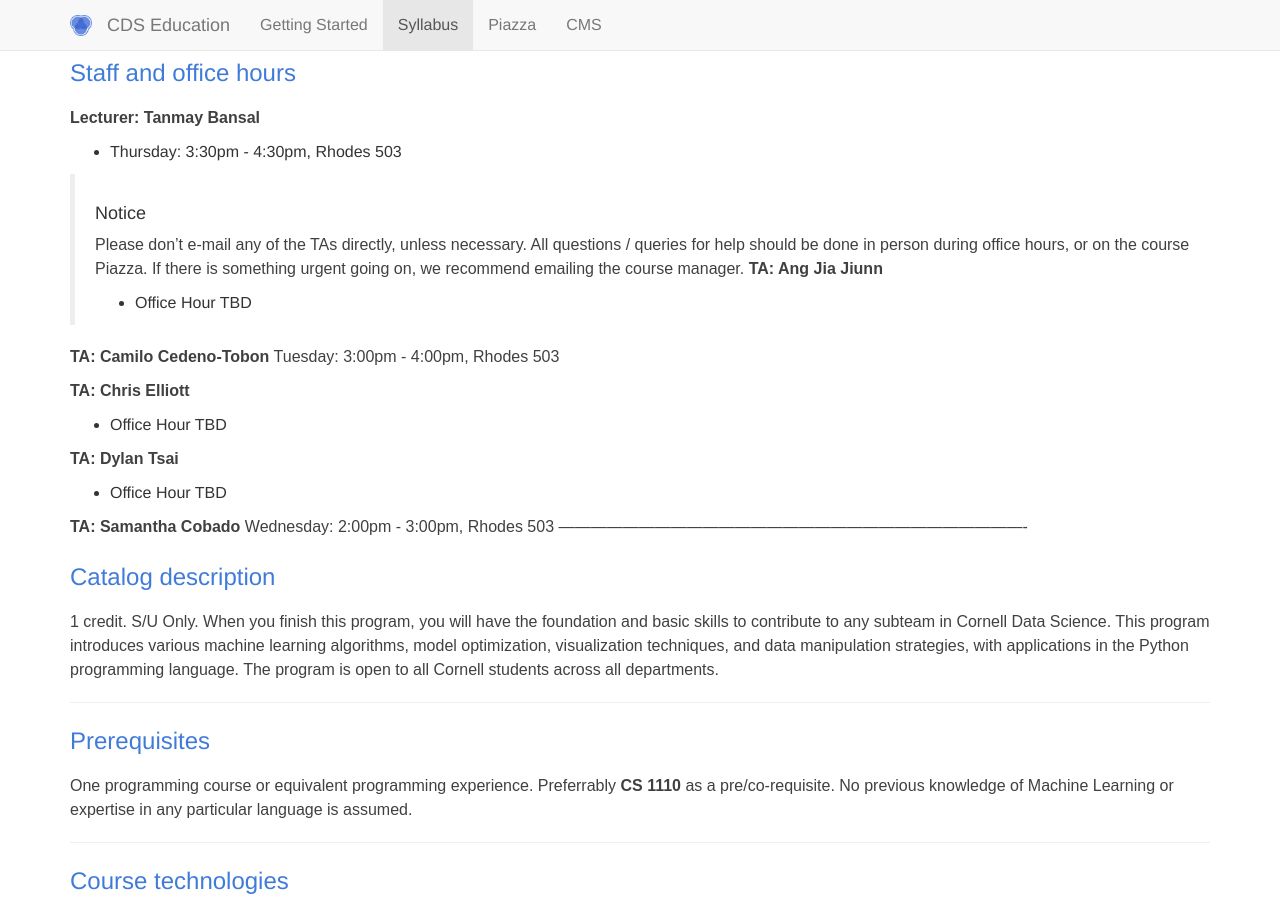
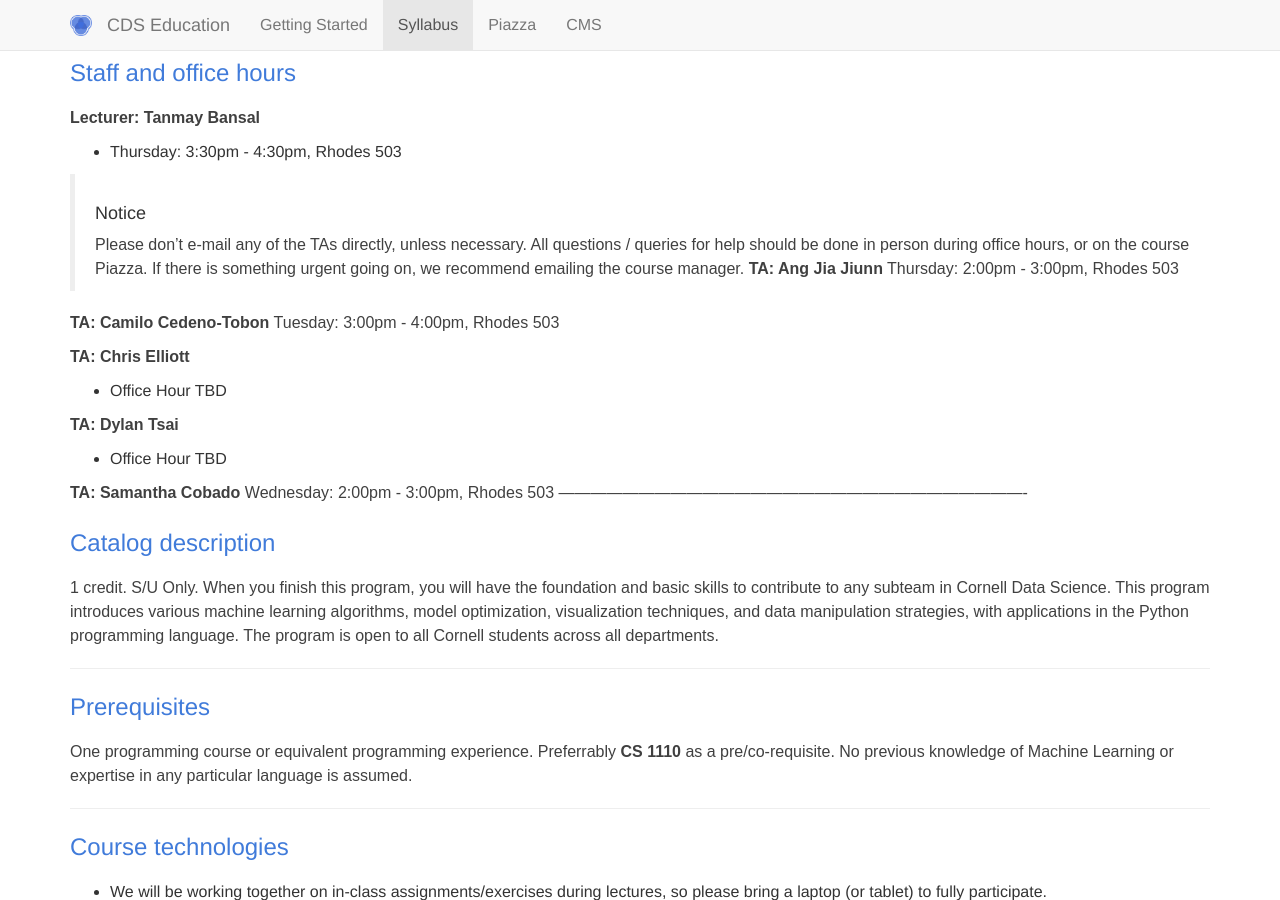
Before and after one commit to CornellDataScience/info1998, a Jekyll site: the page built from syllabus.md, in a window 1280 px wide and 900 px high, scrolled down 307 px. Built offline with Jekyll 4.4.1, drawn with Linux system fonts in a browser that asks for light colours.

Commit message:
Update syllabus.md
Co-Authored-By: Jared Junyoung Lim <jylim9823@gmail.com>

```diff
--- a/syllabus.md
+++ b/syllabus.md
@@ -20,7 +20,7 @@ Location: Kimball B11
 > #### Notice
 > Please don't e-mail any of the TAs directly, unless necessary. All questions / queries for help should be done in person during office hours, or on the course Piazza. If there is something urgent going on, we recommend emailing the course manager.
 **TA: Ang Jia Jiunn**
-- Office Hour TBD
+Thursday: 2:00pm - 3:00pm, Rhodes 503
 
 **TA: Camilo Cedeno-Tobon**
 Tuesday: 3:00pm - 4:00pm, Rhodes 503
```
